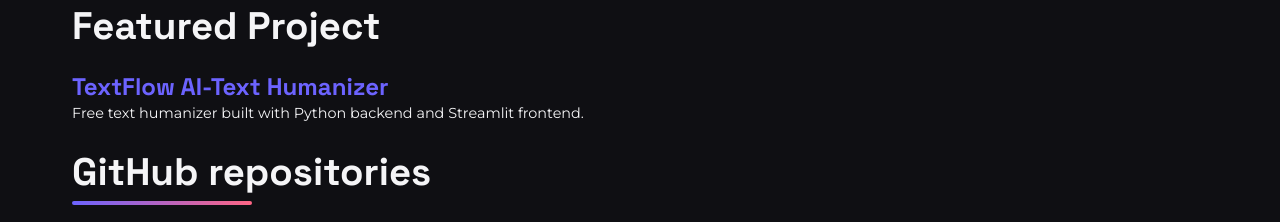
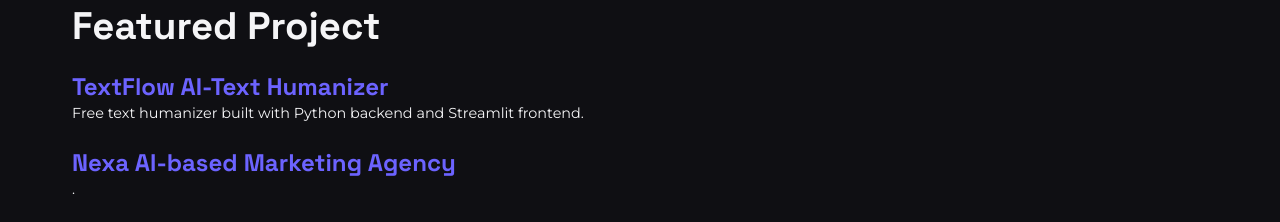
Before and after one commit to Coding-with-Akrash/My-Portfolio, a plain HTML site: page index.html in a window 1280 px wide. Shown: the part 1041-1263 px from the top of the page. Drawn offline with nearby package versions, Linux system fonts and the light colour scheme; no server answers; animation ran at ten frames a second.

Commit message:
Update index.html

```diff
--- a/index.html
+++ b/index.html
@@ -1868,6 +1868,10 @@
               <div class="card-body text-center">
                 <h3 class="card-title"><a href="https://textflow.streamlit.app" target="_blank" style="color: var(--primary); text-decoration: none;">TextFlow AI-Text Humanizer</a></h3>
                 <p class="card-text">Free text humanizer built with Python backend and Streamlit frontend.</p>
+              </div>
+                <div class="card-body text-center">
+                <h3 class="card-title"><a href="https://nexaagency.netlify.app" target="_blank" style="color: var(--primary); text-decoration: none;">Nexa AI-based Marketing Agency</a></h3>
+                <p class="card-text">.</p>
               </div>
             </div>
 
@@ -3162,4 +3166,5 @@
         });
     </script>
 </body>
+
 </html>
```
